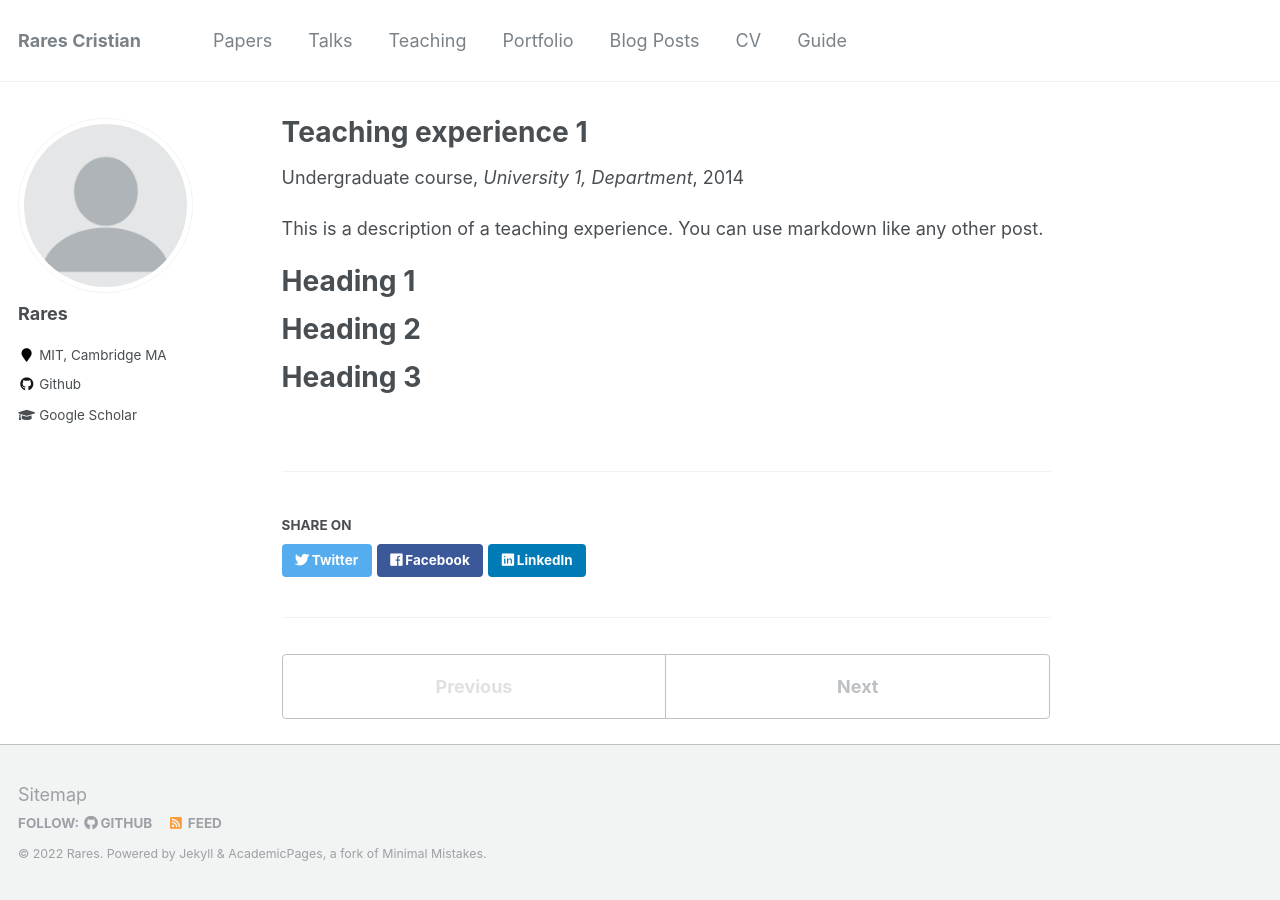
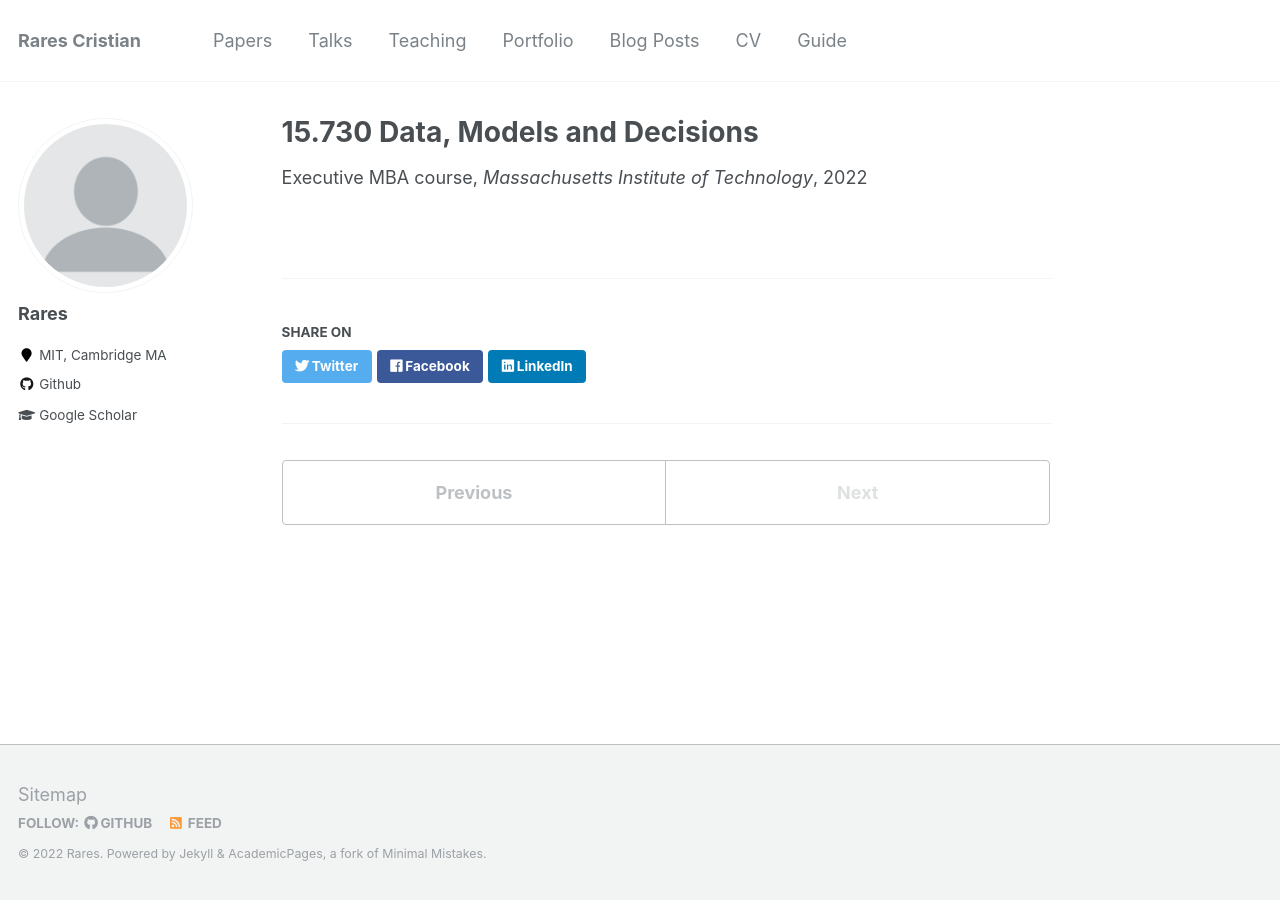
Before and after one commit to RaresC21/RaresC21.github.io, a Jekyll site: the page built from _teaching/2014-spring-teaching-1.md, in a window 1280 px wide. Built offline with Jekyll 4.4.1, drawn with Linux system fonts in a browser that asks for light colours.

Commit message:
Update 2014-spring-teaching-1.md

```diff
--- a/_teaching/2014-spring-teaching-1.md
+++ b/_teaching/2014-spring-teaching-1.md
@@ -1,20 +1,9 @@
 ---
-title: "Teaching experience 1"
+title: "15.730 Data, Models and Decisions"
 collection: teaching
-type: "Undergraduate course"
-permalink: /teaching/2014-spring-teaching-1
-venue: "University 1, Department"
-date: 2014-01-01
-location: "City, Country"
+type: "Executive MBA course"
+permalink: /teaching/dmd2022
+venue: "Massachusetts Institute of Technology"
+date: 2022-01-01
+location: "Cambridge, MA"
 ---
-
-This is a description of a teaching experience. You can use markdown like any other post.
-
-Heading 1
-======
-
-Heading 2
-======
-
-Heading 3
-======
```
